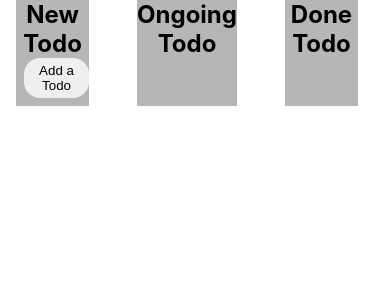
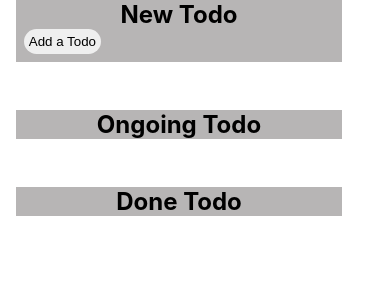
Before and after one commit to RRaihan1234/todo, a React (Create React App) app: page / in a window 390 px wide. Shown: the top 300 px of the page. Built offline with nearby package versions, Linux system fonts and the light colour scheme.

Commit message:
first commit

```diff
--- a/src/App.css
+++ b/src/App.css
@@ -4,10 +4,8 @@
   box-sizing: border-box;
   }
 .App {
-  /* text-align: center; */
   display:flex;
   justify-content: space-around;
-  flex-wrap: wrap;
 }
 .newParent{
   background: rgb(183, 181, 181);
@@ -106,3 +104,18 @@ h2{
 .cancelSaveContainer{
   margin-top: 0.5rem;
 }
+
+@media only screen and (max-width: 605px) {
+  .App{
+    flex-direction: column;
+  }
+  .onGoingParent{
+    margin-top: 3rem;
+    margin-left: 1rem;
+  }
+  .doneParent{
+    margin-top: 3rem;
+    margin-left: 1rem;
+    margin-right: 3rem;
+  }
+}
--- a/src/App.js
+++ b/src/App.js
@@ -59,7 +59,7 @@ function App() {
           rightCilckedItem[0].rightClick = true;
         }
         setRender((prevState)=>!prevState);
-        console.log(newTodo)
+
   }
 
   const handleMoveToOngoingfromNew = (id) => {
@@ -110,7 +110,6 @@ function App() {
         rightCilckedItem[0].rightClick = true;
       }
       setRender((prevState)=>!prevState);
-      console.log(onGoingTodo)
  }
 
   const handleMoveToNewfromOngoing = (id)=> {
@@ -158,7 +157,6 @@ function App() {
       rightCilckedItem[0].rightClick = true;
     }
     setRender((prevState)=>!prevState);
-    console.log(doneTodo)
  }
 
   const handleMoveToNewfromDone = (id) => {
```
